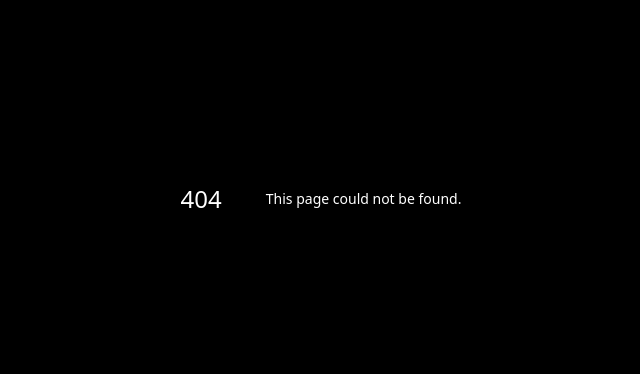
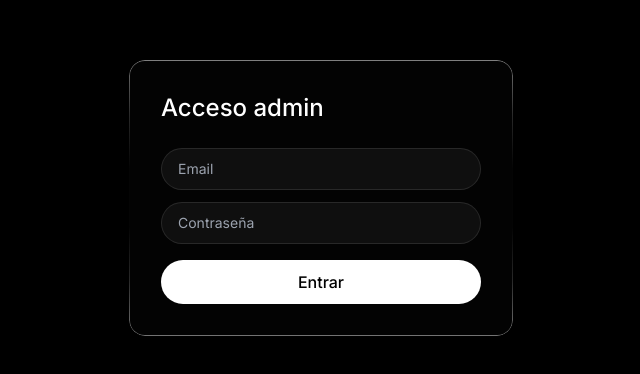
Before and after one commit to migcbs/Portfolio, a Next.js app: page /admin/login in a window 1280 px wide. Before the commit this address had no page. Shown: the part 202-576 px from the top of the page, without its empty margins (319-959 px from the left). Built offline with nearby package versions, Linux system fonts and the light colour scheme.

Commit message:
feat: add Auth.js credentials login and admin route protection

```diff
--- a/package.json
+++ b/package.json
@@ -13,6 +13,7 @@
     "@prisma/client": "^6.19.3",
     "bcryptjs": "^3.0.3",
     "next": "15.1.3",
+    "next-auth": "^5.0.0-beta.32",
     "react": "19.2.8",
     "react-dom": "19.2.8"
   },
--- /dev/null
+++ b/src/app/admin/login/actions.ts
@@ -0,0 +1,19 @@
+"use server";
+
+import { signIn } from "@/lib/auth";
+import { AuthError } from "next-auth";
+
+export async function loginAction(_prevState: string | undefined, formData: FormData) {
+  try {
+    await signIn("credentials", {
+      email: formData.get("email"),
+      password: formData.get("password"),
+      redirectTo: "/admin",
+    });
+  } catch (error) {
+    if (error instanceof AuthError) {
+      return "Credenciales inválidas.";
+    }
+    throw error;
+  }
+}
--- /dev/null
+++ b/src/app/admin/login/page.tsx
@@ -0,0 +1,41 @@
+"use client";
+
+import { useActionState } from "react";
+import { loginAction } from "./actions";
+
+export default function AdminLoginPage() {
+  const [error, formAction, pending] = useActionState(loginAction, undefined);
+
+  return (
+    <div className="min-h-screen bg-black flex items-center justify-center px-4">
+      <form
+        action={formAction}
+        className="liquid-glass rounded-2xl p-8 w-full max-w-sm animate-blur-fade-up"
+      >
+        <h1 className="text-2xl font-medium mb-6">Acceso admin</h1>
+        <input
+          name="email"
+          type="email"
+          placeholder="Email"
+          required
+          className="w-full mb-3 px-4 py-2.5 rounded-full bg-white/5 border border-white/10 text-sm outline-none focus:border-white/30"
+        />
+        <input
+          name="password"
+          type="password"
+          placeholder="Contraseña"
+          required
+          className="w-full mb-4 px-4 py-2.5 rounded-full bg-white/5 border border-white/10 text-sm outline-none focus:border-white/30"
+        />
+        {error && <p className="text-red-400 text-sm mb-4">{error}</p>}
+        <button
+          type="submit"
+          disabled={pending}
+          className="w-full bg-white text-black rounded-full font-medium py-2.5 hover:bg-gray-200 transition-colors disabled:opacity-50"
+        >
+          {pending ? "Entrando..." : "Entrar"}
+        </button>
+      </form>
+    </div>
+  );
+}
--- /dev/null
+++ b/src/app/api/auth/[...nextauth]/route.ts
@@ -0,0 +1,3 @@
+import { handlers } from "@/lib/auth";
+
+export const { GET, POST } = handlers;
--- /dev/null
+++ b/src/lib/auth.ts
@@ -0,0 +1,30 @@
+import NextAuth from "next-auth";
+import Credentials from "next-auth/providers/credentials";
+import { prisma } from "@/lib/prisma";
+import { verifyPassword } from "@/lib/password";
+
+export const { handlers, auth, signIn, signOut } = NextAuth({
+  session: { strategy: "jwt" },
+  pages: { signIn: "/admin/login" },
+  providers: [
+    Credentials({
+      credentials: {
+        email: { label: "Email", type: "email" },
+        password: { label: "Password", type: "password" },
+      },
+      authorize: async (credentials) => {
+        const email = credentials?.email as string | undefined;
+        const password = credentials?.password as string | undefined;
+        if (!email || !password) return null;
+
+        const user = await prisma.user.findUnique({ where: { email } });
+        if (!user) return null;
+
+        const valid = await verifyPassword(password, user.passwordHash);
+        if (!valid) return null;
+
+        return { id: user.id, email: user.email };
+      },
+    }),
+  ],
+});
```
Also changed, not shown: src/middleware.ts (added, +17 -0 lines), 1 other file (tests, documents, lock files or other folders).
